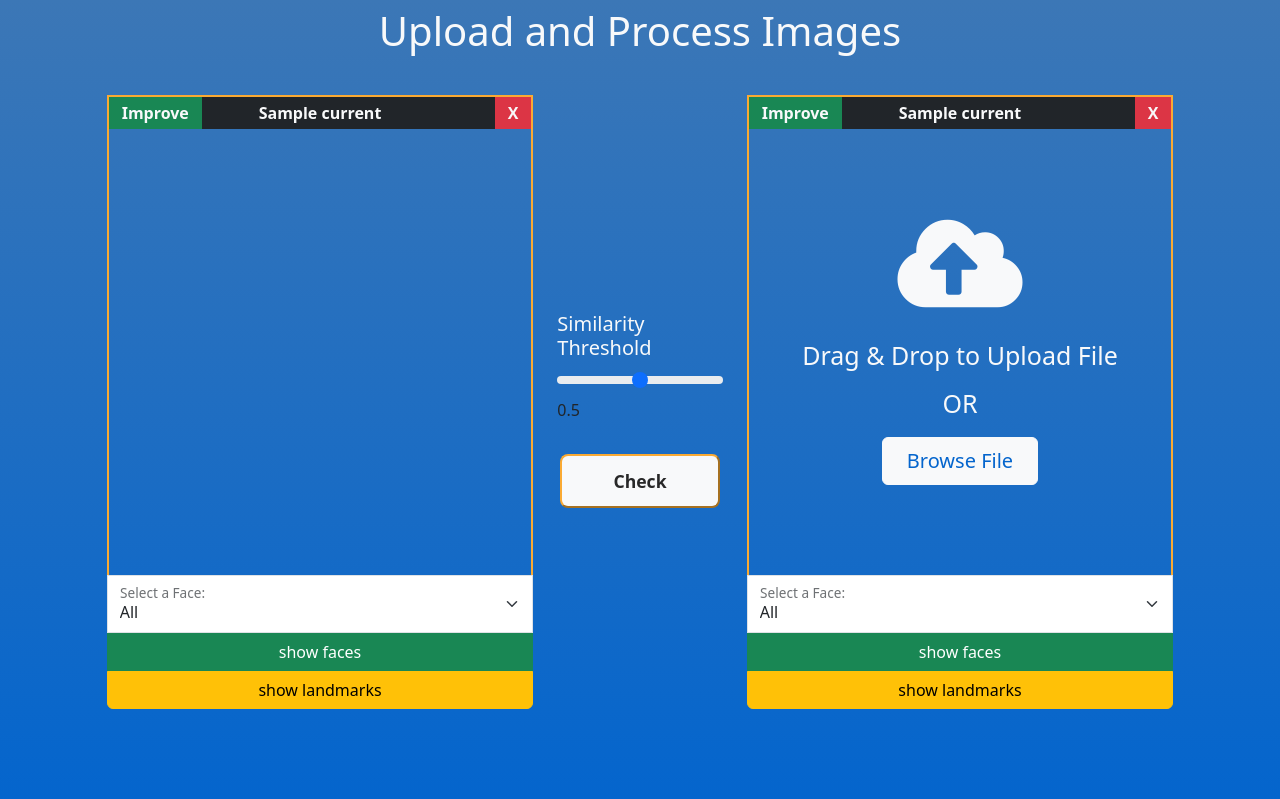
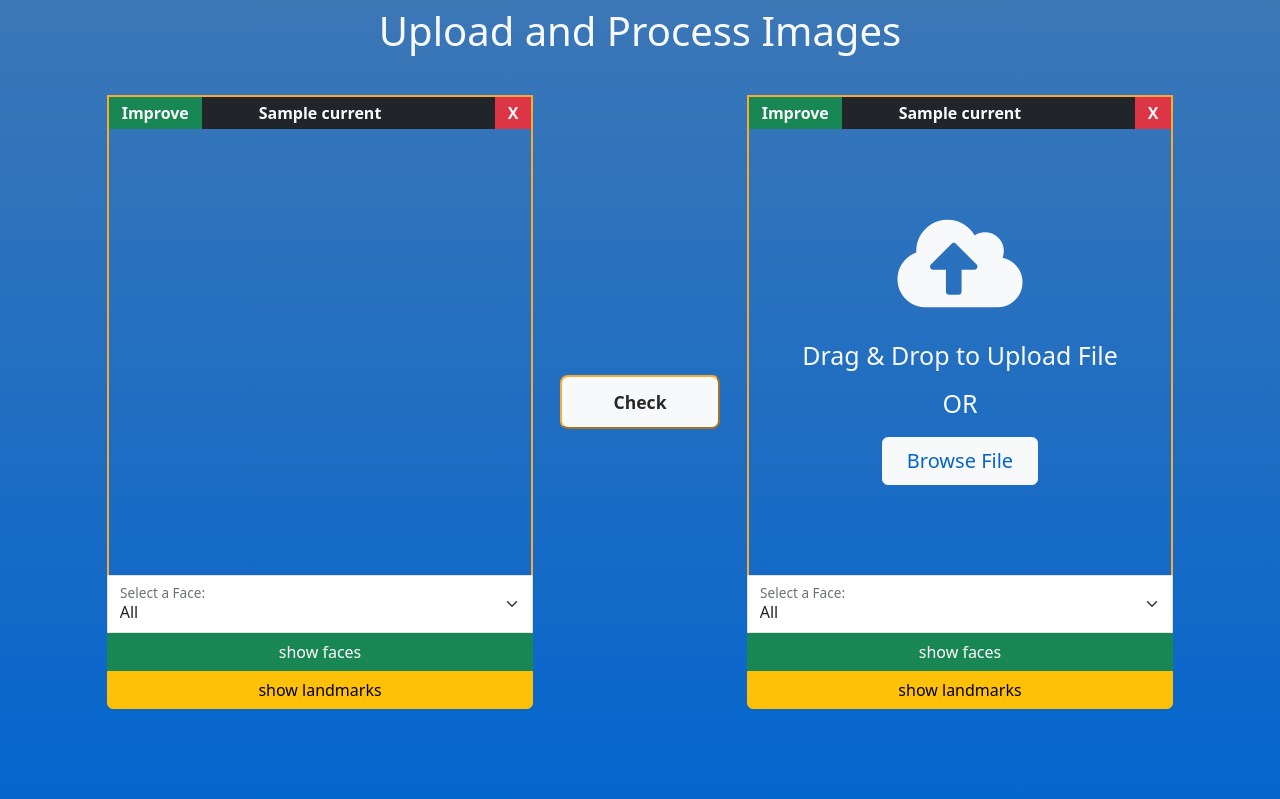
Before and after one commit to ofekhta1/Face-Frontend, a Flask app: template templates/image.html in a window 1280 px wide. Shown: the part 57-856 px from the top of the page. Run offline with Flask 3, Linux system fonts and the light colour scheme; the template is opened without the code that fills it: most values are stand-ins (such as "Sample title", 1, 10 or a date in 2020).

Commit message:
windows fixes

```diff
--- a/static/js/image.js
+++ b/static/js/image.js
@@ -92,10 +92,6 @@ async function getFacePath($comboBox, areaNumber,model_name) {
     path = SERVER_URL + `/pool/${$params.fileName}`;
   } else {
     path = SERVER_URL + `/static/${model_name}/aligned_${face_num}_${$params.fileName}`;
-<<<<<<< HEAD
->>>>>>> c2c145e (Some changes to include multiple models, currently hard coded)
-=======
->>>>>>> df01832 (fix stuff)
   }
   const exists = await checkFileExists(path);
   return { path, exists, face_num };
@@ -349,7 +345,3 @@ async function checkFileExists(filePath) {
     return false;
   }
 }
-
-function updateThreshold(elem){
-  $(elem).next().val($(elem).val());
-}
--- a/templates/image.html
+++ b/templates/image.html
@@ -85,11 +85,7 @@ block content %}
                     {% if current | length == 0%}
                     <button id="startVideoBtn" class="submit-btn rounded-3 w-75 m-2" type="button">Start Video</button>
                     {%else%}
-                    <div class=" m-4">
-                    <label for="similarityThreshRange" class="form-label h5 text-light">Similarity Threshold</label>
-                    <input type="range" class="form-range" step="0.05" min="0" max="1" id="similarityThreshRange">
-                    <output>0.5</output>
-                    </div>
+
                     {%endif%}
                     <input type="submit" name="action" value="Check" class="submit-btn w-75 m-2" />
                     {% if current | length == 2%}
--- a/templates/search.html
+++ b/templates/search.html
@@ -89,11 +89,7 @@ block content %}
         <div class="row g-0">
             {% for image in images %}
                 <div class="col-3 p-3 d-flex flex-column justify-content-center ">
-<<<<<<< HEAD
-                <img src="http://127.0.0.1:5057/static/buffalo_l/aligned_{{image['face_num']}}_{{image['image_name']}}" onclick="handleFaceClick(this.src)" />
-=======
                 <img src="http://127.0.0.1:5057/static/{{model_name}}/aligned_{{image['face_num']}}_{{image['image_name']}}" onclick="handleFaceClick(this.src)" />
->>>>>>> c2c145e (Some changes to include multiple models, currently hard coded)
                 <p class="text-truncate">aligned_{{image['face_num']}}_{{image['image_name']}}</p>
             </div>
             {% endfor %}
```
